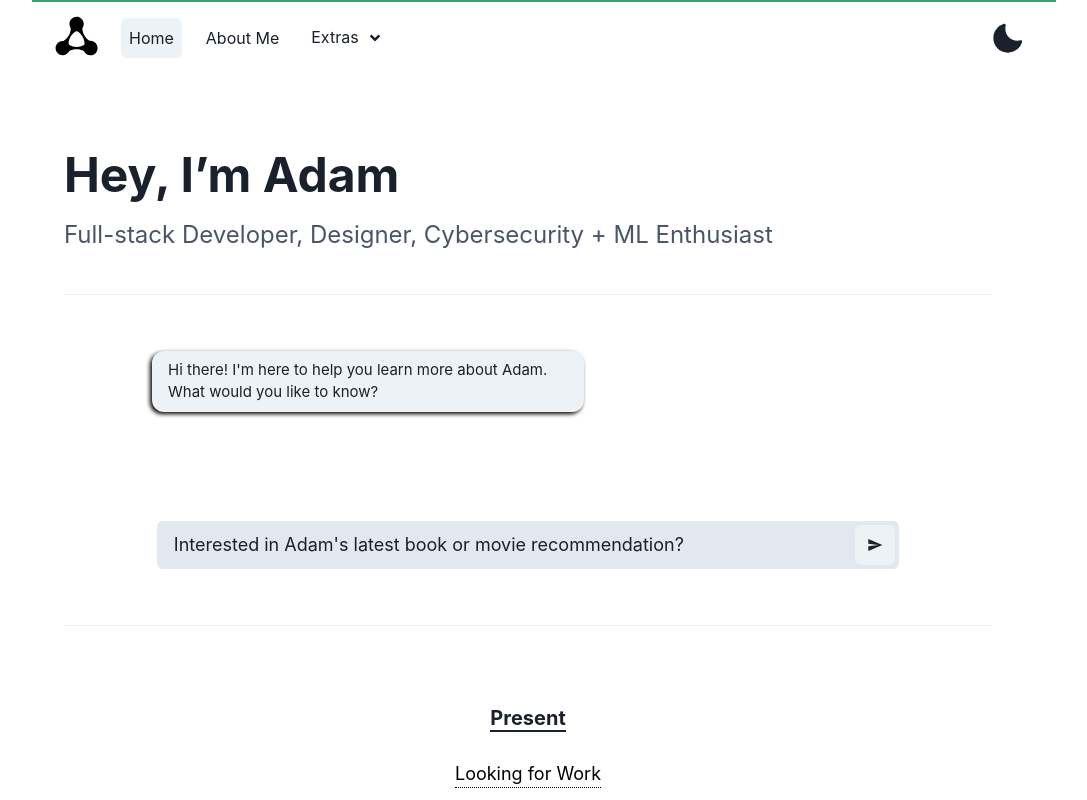
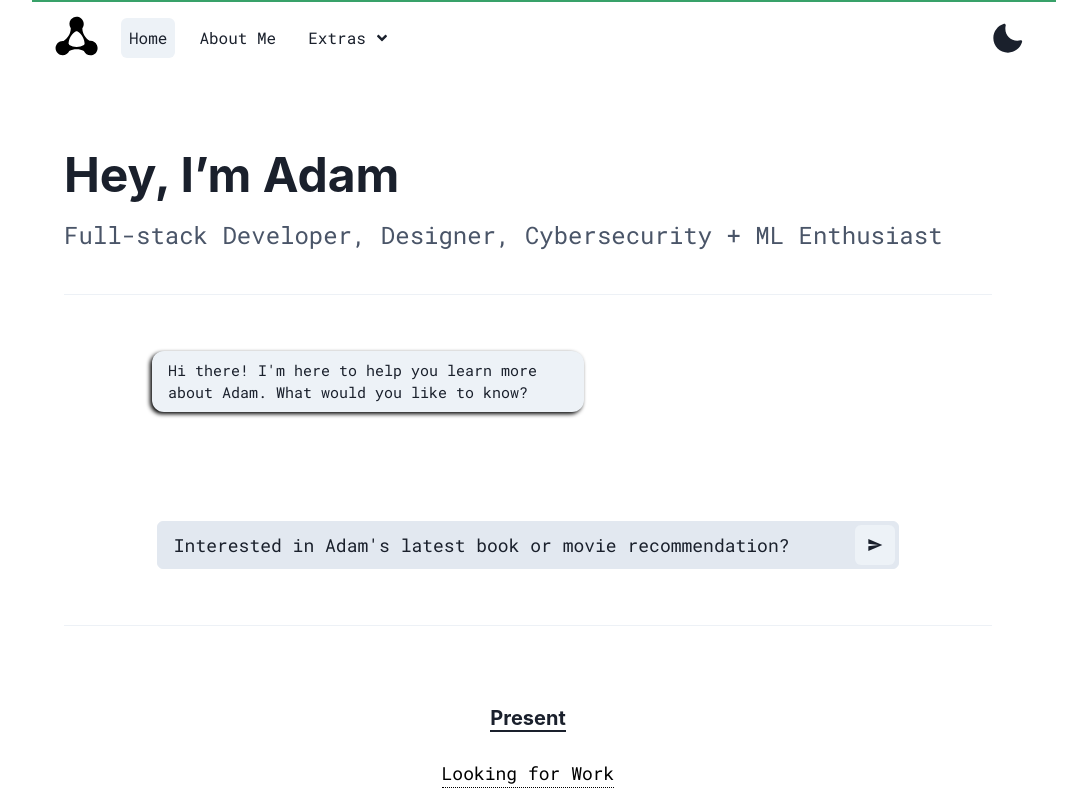
Before and after one commit to ACHultman/achultman-web, a Next.js app: page / in a window 1280 px wide. Shown: the top 800 px of the page, without its empty margins (112-1199 px from the left). Built offline with nearby package versions, Linux system fonts and the light colour scheme.

Commit message:
change font

```diff
--- a/src/components/Layout/index.tsx
+++ b/src/components/Layout/index.tsx
@@ -1,9 +1,15 @@
 import { Container, Flex } from '@chakra-ui/react'
+import { Roboto_Mono } from 'next/font/google'
 import Footer from './Footer'
 import Navbar from './Navbar'
 
-const Layout = ({ children }) => (
-    <Container maxW="container.lg">
+const robotoMono = Roboto_Mono({
+    subsets: ['latin'],
+})
+
+function Layout({ children }) {
+    return (
+        <Container maxW="container.lg" className={robotoMono.className}>
             <Flex>
                 <Navbar />
                 <Container maxW="container.lg" mt={'106px'}>
@@ -13,5 +19,6 @@ const Layout = ({ children }) => (
             </Flex>
         </Container>
     )
+}
 
 export default Layout
```
Lines whose indentation alone changed are shown as unchanged.
